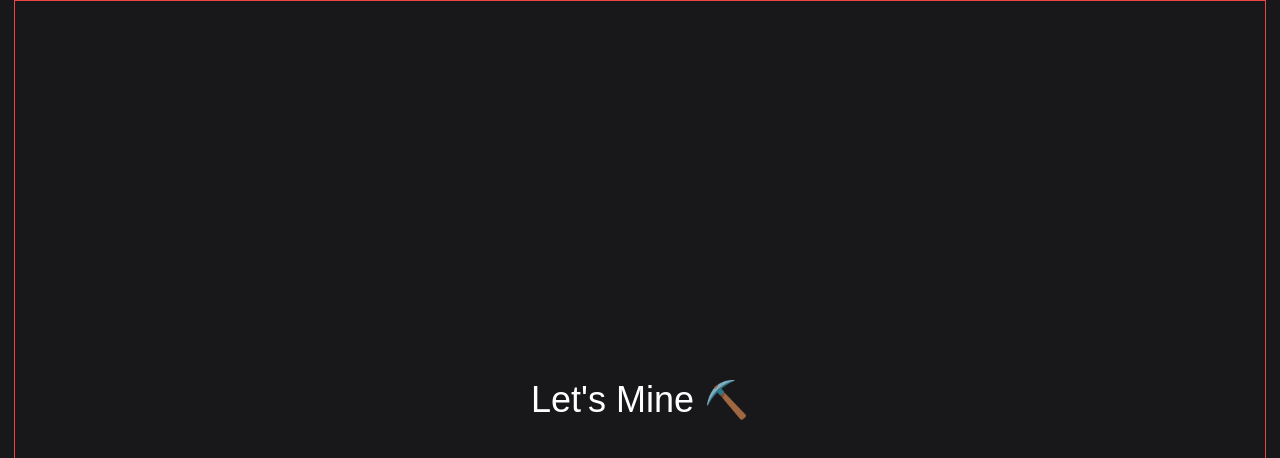
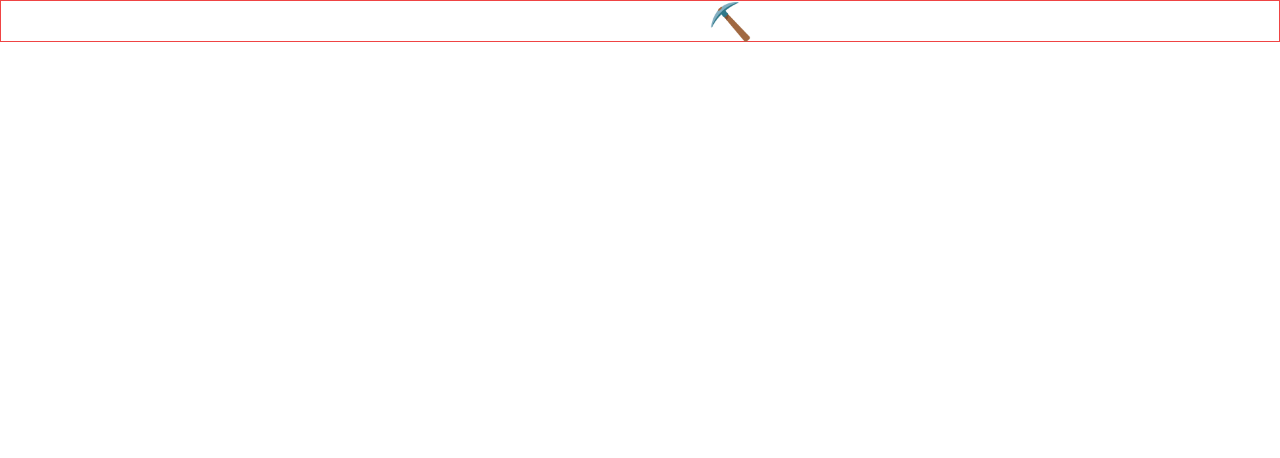
Before and after one commit to iampapagray/greed-miner-alpha, a React (Vite) app: page / in a window 1280 px wide. Shown: the top 458 px of the page. Built offline with nearby package versions, Linux system fonts and the light colour scheme; what @tonconnect/ui-react would draw is missing.

Commit message:
testing router-dom

```diff
--- a/src/main.tsx
+++ b/src/main.tsx
@@ -26,7 +26,7 @@ const queryClient = new QueryClient({
 
 const router = createBrowserRouter(
   createRoutesFromElements(
-    <Route element={<App />}>
+    <Route>
       <Route index element={<MinePage />} />
       <Route path="refinery" element={<RefineryPage />} />
       <Route path="market" element={<MarketPage />} />
```
